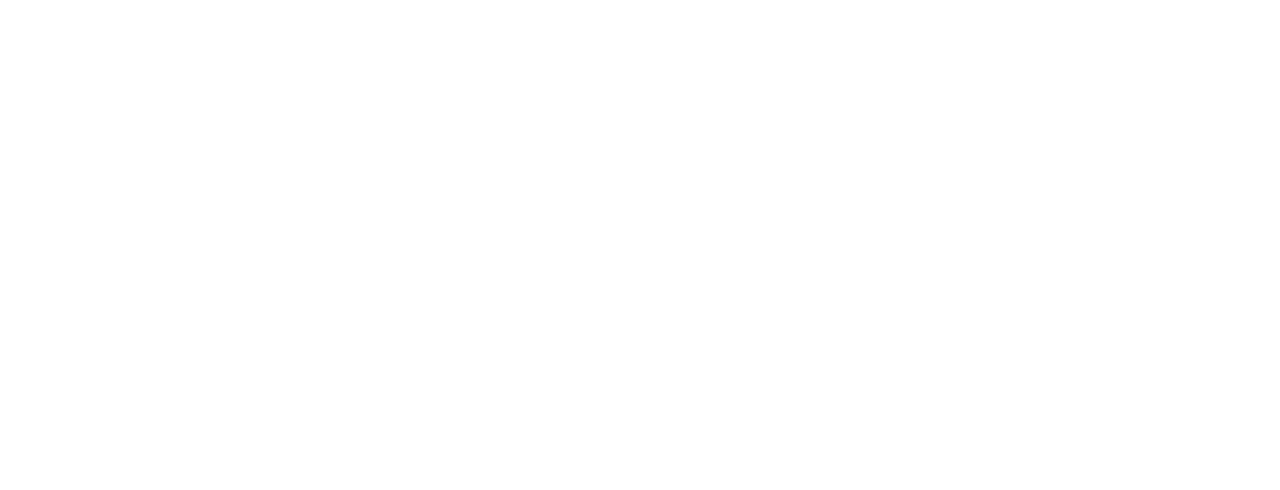
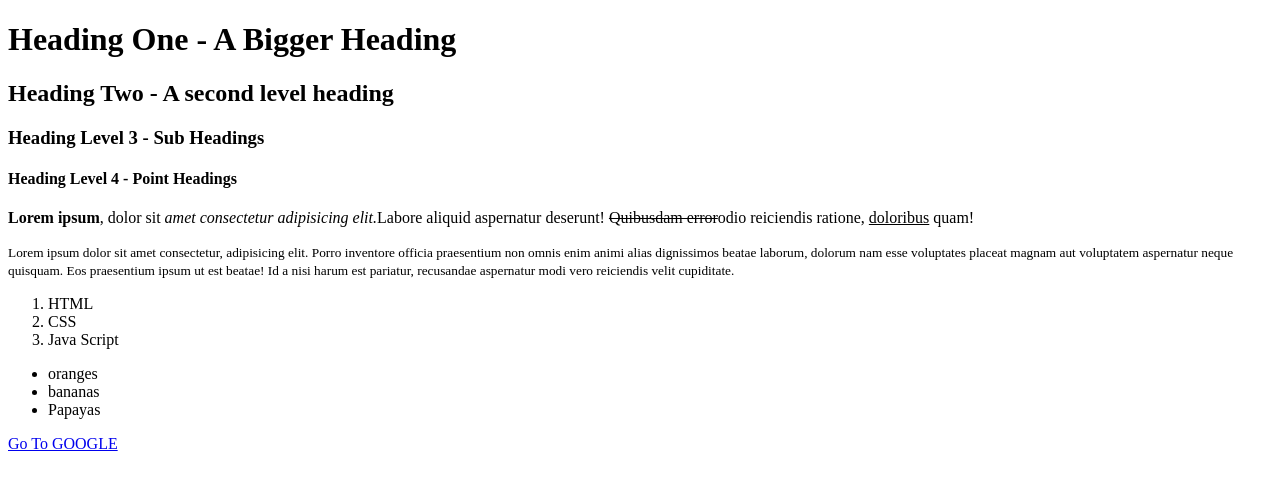
Before and after one commit to Abhinay28/Html-basics, a plain HTML site: page index.html in a window 1280 px wide. Drawn offline with Linux system fonts and the light colour scheme.

Commit message:
typography done

```diff
--- a/index.html
+++ b/index.html
@@ -4,7 +4,57 @@
     <meta charset="UTF-8" />
     <meta http-equiv="X-UA-Compatible" content="IE=edge" />
     <meta name="viewport" content="width=device-width, initial-scale=1.0" />
-    <title>Document</title>
+    <title>HTML Basics</title>
   </head>
-  <body></body>
+  <body>
+    <!-- Typography -->
+    <!-- Headings -->
+    <h1>Heading One - A Bigger Heading</h1>
+    <!-- h1 used for creating page main tittle -->
+    <!-- for one page only one h1 tag -->
+    <h2>Heading Two - A second level heading</h2>
+    <!-- used for creating section heading -->
+    <h3>Heading Level 3 - Sub Headings</h3>
+    <h4>Heading Level 4 - Point Headings</h4>
+
+    <!-- Paragraphs -->
+    <p>
+      <strong> Lorem ipsum</strong>, dolor sit
+      <em> amet consectetur adipisicing elit.</em>Labore aliquid aspernatur
+      deserunt! <del>Quibusdam error</del>odio reiciendis ratione,
+      <u> doloribus</u> quam!
+    </p>
+
+    <small>
+      Lorem ipsum dolor sit amet consectetur, adipisicing elit. Porro inventore
+      officia praesentium non omnis enim animi alias dignissimos beatae laborum,
+      dolorum nam esse voluptates placeat magnam aut voluptatem aspernatur neque
+      quisquam. Eos praesentium ipsum ut est beatae! Id a nisi harum est
+      pariatur, recusandae aspernatur modi vero reiciendis velit cupiditate.
+    </small>
+    <!-- styling tags - semantic,accessibility -->
+    <!-- Lists -->
+    <!-- Two Level Structure -->
+
+    <!-- Ordered List -->
+    <ol>
+      <li>HTML</li>
+      <li>CSS</li>
+      <li>Java Script</li>
+    </ol>
+
+    <!-- unordered List -->
+    <ul>
+      <li>oranges</li>
+      <li>bananas</li>
+      <li>Papayas</li>
+    </ul>
+
+    <!-- link tags-anchor tags - which used to connect two things or two web pages or websites-->
+    <!-- href attribute is mandatory for anchor tags -->
+    <!-- href - where you want to go -->
+    <a href="https://www.google.com" target="_blank">Go To GOOGLE</a>
+  </body>
 </html>
+
+<!-- Accessibility used for impaired/visually challenged -->
```
